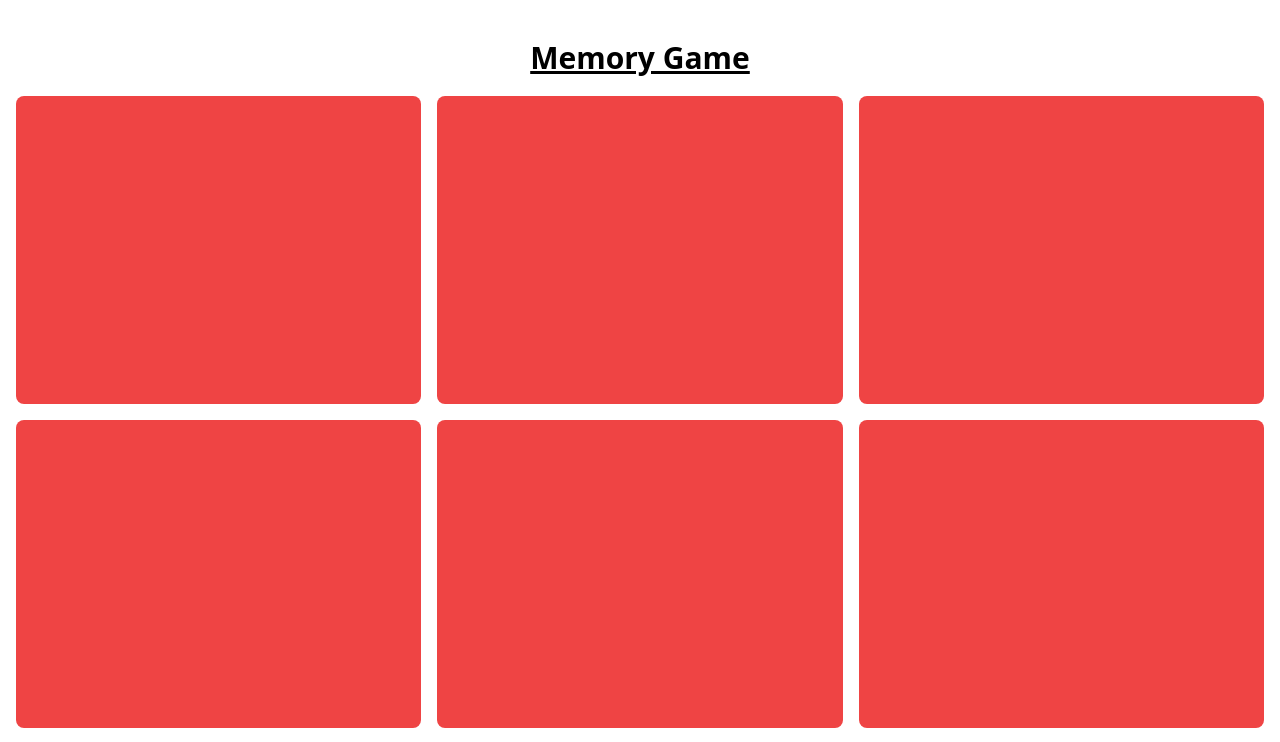
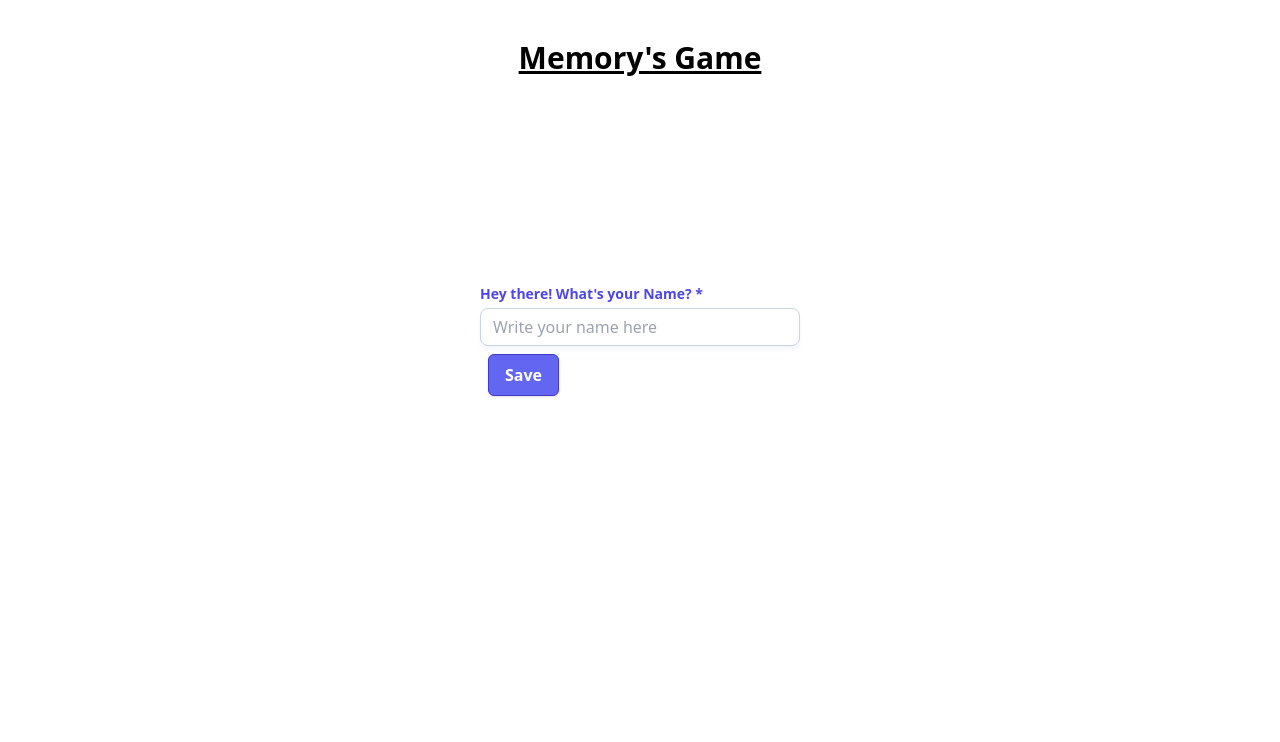
Before and after one commit to NunomValdez/memory_game, a React (Vite) app: page /user in a window 1280 px wide. Shown: the top 742 px of the page. Built offline with nearby package versions, Linux system fonts and the light colour scheme.

Commit message:
material ui username input, game refactor and localstorage usage

```diff
--- a/src/App.jsx
+++ b/src/App.jsx
@@ -1,4 +1,11 @@
 import { useEffect, useRef, useContext } from "react";
+import {
+  Routes,
+  Route,
+  // Outlet, Link
+} from "react-router-dom";
+import ScoreModal from "./components/ScoreModal";
+import UserNameForm from "./components/User";
 
 import GameBoard from "./components/GameBoard";
 import { GameContext } from "./context-provider/ContextProvider";
@@ -62,17 +69,28 @@ function App() {
       console.log("same card");
     }
   };
+  {
+    winningPairs.length === 6 && alert("Winner!");
+  }
 
   return (
     <section className="py-10 flex flex-col justify-center items-center">
       <h1 className="text-3xl font-bold underline justify-center">
-        {playerName}
+        {`${playerName}'s Game`}
       </h1>
-      <GameBoard
-        duplicatedImagesArray={gameCards}
-        handleImageClick={handleImageClick}
-      />
-      {winningPairs.length === 6 && alert("Winner!")}
+      <Routes>
+        <Route
+          path="/"
+          element={
+            <GameBoard
+              duplicatedImagesArray={gameCards}
+              handleImageClick={handleImageClick}
+            />
+          }
+        />
+        <Route path="user" element={<UserNameForm />} />
+        <Route path="score" element={<ScoreModal />} />
+      </Routes>
     </section>
   );
 }
--- /dev/null
+++ b/src/components/ScoreModal.jsx
@@ -0,0 +1,24 @@
+import { useState } from "react";
+import Box from "@mui/material/Box";
+import Button from "@mui/material/Button";
+import Modal from "@mui/material/Modal";
+
+export default function ScoreModal() {
+  const [open, setOpen] = useState(false);
+  const handleOpen = () => setOpen(true);
+  const handleClose = () => setOpen(false);
+
+  return (
+    <div>
+      <Button onClick={handleOpen}>Open modal</Button>
+      <Modal
+        open={open}
+        onClose={handleClose}
+        aria-labelledby="modal-modal-title"
+        aria-describedby="modal-modal-description"
+      >
+        <Box sx={{ width: 1 / 2 }}>{"SomeWords"}</Box>
+      </Modal>
+    </div>
+  );
+}
--- /dev/null
+++ b/src/components/User.jsx
@@ -0,0 +1,119 @@
+/* eslint-disable react/display-name */
+/* eslint-disable react/prop-types */
+import { useEffect, forwardRef, useState, useContext } from "react";
+import PropTypes from "prop-types";
+import { FormControl, useFormControlContext } from "@mui/base/FormControl";
+import { Input } from "@mui/base/Input";
+import clsx from "clsx";
+import { GameContext } from "../context-provider/ContextProvider";
+
+export default function UserNameForm() {
+  const [userName, setUserName] = useState("");
+  const { setPlayerName } = useContext(GameContext);
+
+  // Load name from localStorage on mount
+  useEffect(() => {
+    const storedName = localStorage.getItem("playerName");
+    if (storedName) {
+      setUserName(storedName);
+      setPlayerName(storedName);
+    }
+  }, [setPlayerName]);
+
+  const handleInputChange = (event) => {
+    event.preventDefault();
+    setUserName(event.target.value);
+  };
+  const handleSaveNameInput = () => {
+    setPlayerName(userName);
+    localStorage.setItem("playerName", userName);
+    setUserName(""); // Reset the input field
+  };
+
+  return (
+    <div>
+      <FormControl defaultValue="" className="font-sans pt-52" required>
+        <Label className="font-bold text-lg text-indigo-600">
+          Hey there! What&apos;s your Name?
+        </Label>
+        <Input
+          placeholder="Write your name here"
+          slotProps={{
+            input: {
+              className:
+                "w-80  font-sans font-normal leading-5 px-3 py-2 rounded-lg shadow-md shadow-slate-100 dark:shadow-slate-900 focus:shadow-outline-purple dark:focus:shadow-outline-purple focus:shadow-lg border border-solid border-slate-300 hover:border-purple-500 dark:hover:border-purple-500 focus:border-purple-400 dark:focus:border-purple-500 dark:border-slate-600 bg-white dark:bg-slate-900 text-slate-900 dark:text-slate-300 focus-visible:outline-0",
+            },
+          }}
+          onChange={handleInputChange}
+        />
+        <button
+          className="m-2 bg-indigo-500 hover:bg-indigo-700 text-white font-semibold py-2 px-4 border border-indigo-700 rounded-md shadow transition duration-200 ease-in-out"
+          onClick={handleSaveNameInput}
+        >
+          Save
+        </button>
+      </FormControl>
+    </div>
+  );
+}
+
+const Label = forwardRef(({ className: classNameProp, children }, ref) => {
+  const formControlContext = useFormControlContext();
+  const [dirty, setDirty] = useState(false);
+
+  useEffect(() => {
+    if (formControlContext?.filled) {
+      setDirty(true);
+    }
+  }, [formControlContext]);
+
+  if (formControlContext === undefined) {
+    return <p className={clsx("text-sm mb-1", classNameProp)}>{children}</p>;
+  }
+
+  const { error, required, filled } = formControlContext;
+  const showRequiredError = dirty && required && !filled;
+
+  return (
+    <p
+      ref={ref}
+      className={clsx(
+        "text-sm mb-1",
+        classNameProp,
+        error || showRequiredError ? "invalid text-red-500" : ""
+      )}
+    >
+      {children}
+      {required ? " *" : ""}
+    </p>
+  );
+});
+
+const HelperText = forwardRef((props, ref) => {
+  const { className, ...other } = props;
+  const formControlContext = useFormControlContext();
+  const [dirty, setDirty] = useState(false);
+
+  useEffect(() => {
+    if (formControlContext?.filled) {
+      setDirty(true);
+    }
+  }, [formControlContext]);
+
+  if (formControlContext === undefined) {
+    return null;
+  }
+
+  const { required, filled } = formControlContext;
+  const showRequiredError = dirty && required && !filled;
+
+  return showRequiredError ? (
+    <p ref={ref} className={clsx("text-sm", className)} {...other}>
+      This field is required.
+    </p>
+  ) : null;
+});
+
+HelperText.propTypes = {
+  className: PropTypes.string,
+};
--- a/src/context-provider/ContextProvider.jsx
+++ b/src/context-provider/ContextProvider.jsx
@@ -16,7 +16,8 @@ export const GameContext = createContext({
 const ContextProvider = ({ children }) => {
   const [gameCards, setGameCards] = useState([]);
   const [winningPairs, setWinningPairs] = useState([]);
-  const [playerName, setPlayerName] = useState("Memory Game");
+  const storedPlayerName = localStorage.getItem("playerName") ?? "Memory";
+  const [playerName, setPlayerName] = useState(storedPlayerName);
   //   const previousIndex = useRef(-1);
   // const API_KEY = import.meta.env.VITE_API_PEXELS_TOKEN;
   // const client = createClient(API_KEY);
--- a/src/index.css
+++ b/src/index.css
@@ -1,6 +1,7 @@
 @tailwind base;
 @tailwind components;
 @tailwind utilities;
+
 
 @keyframes hideCard {
   0%, 70% {
@@ -31,3 +32,15 @@
   opacity: 0;
   /* animation: hideImage 1s forwards; */
 }
+
+.modal-style{
+  position: absolute;
+  top: 50%;
+  left: 50%;
+  transform: translate(-50%, -50%);
+  width: 400;
+  background-color: rgb(255, 246, 235);
+  border: 2px solid #000;
+  box-shadow: 24;
+  padding: 4;
+}
--- a/src/main.jsx
+++ b/src/main.jsx
@@ -3,11 +3,17 @@ import ReactDOM from "react-dom/client";
 import App from "./App.jsx";
 import "./index.css";
 import ContextProvider from "./context-provider/ContextProvider.jsx";
+import { BrowserRouter as Router } from "react-router-dom";
+// import { createBrowserRouter, RouterProvider } from "react-router-dom";
+
+// const router = createBrowserRouter([{ path: "/", Component: App }]);
 
 ReactDOM.createRoot(document.getElementById("root")).render(
   <React.StrictMode>
-    <ContextProvider>
-      <App />
-    </ContextProvider>
+    <Router>
+      <ContextProvider>
+        <App />
+      </ContextProvider>
+    </Router>
   </React.StrictMode>
 );
```
Also changed, not shown: package.json (+7 -1 lines), 1 other file (tests, documents, lock files or other folders).
